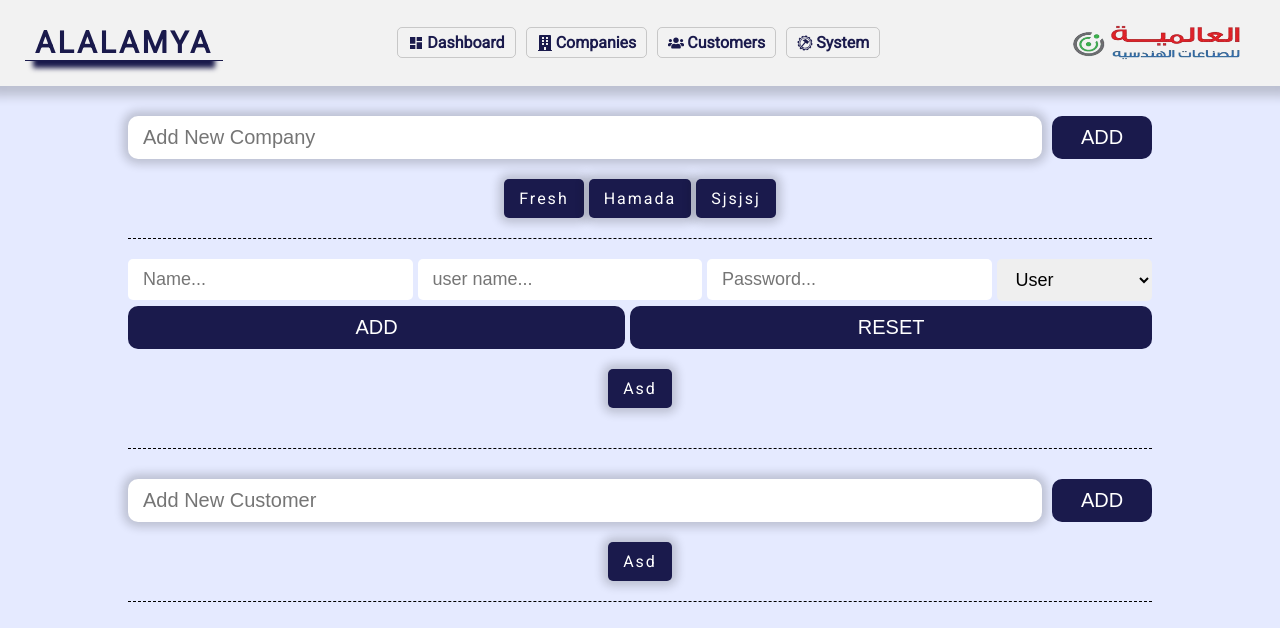
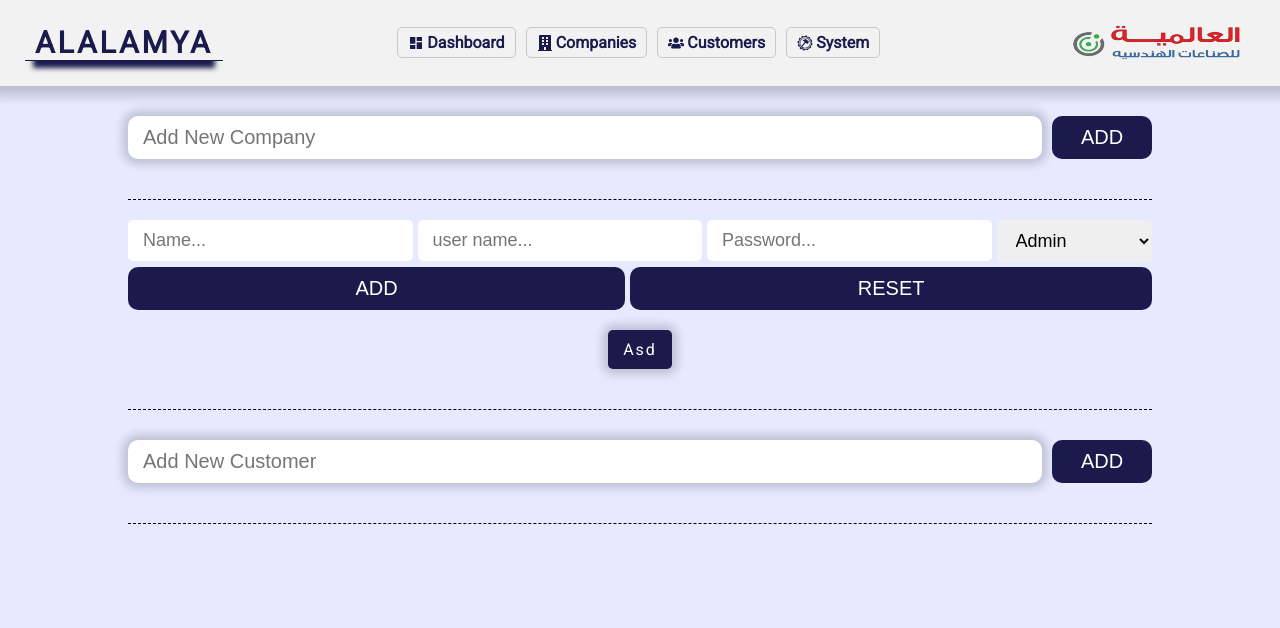
Before and after one commit to Ibrahim11511/Alalamya-Dashboard, a React (Vite) app: page /system in a window 1280 px wide. Shown: the top 628 px of the page. Built offline with nearby package versions, Linux system fonts and the light colour scheme; data requests are answered from the project's data file.

Commit message:
some changes

```diff
--- a/src/App.jsx
+++ b/src/App.jsx
@@ -5,6 +5,7 @@ import Root from "./Root";
 import ErrorPage from "./ErrorPage";
 import Dashboard from "./Pages/DashBoard/DashBoard";
 import System from "./Pages/System Page/System";
+import CustomerPage from "./Pages/Customers Page/CustomerPage";
 function App() {
   const routes = createBrowserRouter([
     {
@@ -26,7 +27,7 @@ function App() {
         },
         {
           path: "customers",
-          element: <Dashboard />,
+          element: <CustomerPage />,
         },
         {
           path: "system",
--- a/src/Components/Context Menu/ContextMenu.jsx
+++ b/src/Components/Context Menu/ContextMenu.jsx
@@ -6,15 +6,10 @@ import { FaUsers } from "react-icons/fa";
 import React from "react";
 import { contextContextMenu } from "../../Context";
 import Swal from "sweetalert2";
+import { handelDeleteRequest } from "../../global";
 export default function ContextMenu() {
   const { position, visible, contextPath, contextID } =
     React.useContext(contextContextMenu);
-
-  const handelDeleteRequest = (path, id) => {
-    fetch(`http://localhost:3000/${path}/${id}`, {
-      method: "DELETE",
-    });
-  };
 
   const handelDeleteBtnClick = () => {
     Swal.fire({
@@ -26,7 +21,6 @@ export default function ContextMenu() {
       cancelButtonColor: "#d33",
       confirmButtonText: "Yes, delete it!",
     }).then((result) => {
-      console.log(result);
       if (result.isConfirmed) {
         handelDeleteRequest(contextPath, contextID);
         Swal.fire({
--- a/src/Components/System/companies-section/CompaniesSection.jsx
+++ b/src/Components/System/companies-section/CompaniesSection.jsx
@@ -1,8 +1,8 @@
 /* eslint-disable react/prop-types */
-import React, { useEffect } from "react";
 import Styles from "./CompaniesSection.module.css";
 import { contextContextMenu } from "../../../Context";
 import { handelContextMenu } from "../../../global";
+import React from "react";
 export default function CompaniesSection({
   apiCompaniesResult,
   setNewCompaniesInput,
@@ -34,8 +34,6 @@ export default function CompaniesSection({
     setNewCompaniesInput("");
   };
 
-  useEffect(() => {}, []);
-
   return (
     <section className={Styles.Companies}>
       <div className={Styles.newCompany}>
--- a/src/Components/System/companies-section/CompaniesSection.module.css
+++ b/src/Components/System/companies-section/CompaniesSection.module.css
@@ -4,9 +4,11 @@
   padding-block: 20px;
   border-bottom: 1px dashed #000;
 }
+
 .Customers {
   margin-bottom: 50px;
 }
+
 .newCompany,
 .newCustomer {
   display: grid;
@@ -41,6 +43,12 @@
   cursor: pointer;
 }
 
+.addCompanyBtn:is(:hover, :focus),
+.addCustomerBtn:is(:hover, :focus) {
+  background-color: #25256d;
+  box-shadow: 0 0 10px 5px #10101031;
+}
+
 .currentCompaniesContainer,
 .currentCustomersContainer {
   display: flex;
--- a/src/Components/System/users-section/users.module.css
+++ b/src/Components/System/users-section/users.module.css
@@ -6,6 +6,10 @@
   flex-direction: column;
   justify-content: center;
   align-items: center;
+}
+
+.newUser {
+  width: 100%;
 }
 
 .newUser form {
@@ -17,7 +21,7 @@
   gap: 5px;
 }
 
-.newUser form > * {
+.newUser form>* {
   flex: 1 1 auto;
   padding: 10px 15px;
   font-size: 18px;
@@ -35,7 +39,8 @@
 .newUser form [name="name"] {
   text-transform: capitalize;
 }
-.newUser form > :focus {
+
+.newUser form> :focus {
   box-shadow: 0 0 10px 5px #10101031;
 }
 
@@ -53,6 +58,12 @@
   cursor: pointer;
   text-transform: uppercase;
   width: fit-content;
+}
+
+.newUser form [type="submit"]:hover,
+.newUser form [type="reset"]:hover {
+  background-color: #25256d;
+  box-shadow: 0 0 10px 5px #10101031;
 }
 
 .currentUsers {
--- a/src/Global.js
+++ b/src/Global.js
@@ -13,3 +13,8 @@ export const handelContextMenu = (
     visibilitySetter(false);
   }, 1500);
 };
+export const handelDeleteRequest = (path, id) => {
+  fetch(`http://localhost:3000/${path}/${id}`, {
+    method: "DELETE",
+  });
+};
--- /dev/null
+++ b/src/Pages/Customers Page/CustomerPage.jsx
@@ -0,0 +1,3 @@
+export default function CustomerPage() {
+  return <div>Customer Page</div>;
+}
--- a/src/Pages/System Page/System.jsx
+++ b/src/Pages/System Page/System.jsx
@@ -13,7 +13,7 @@ export default function System() {
     name: "",
     userName: "",
     password: "",
-    role: "user",
+    role: "",
   });
   const [apiCompaniesResult, setApiCompaniesResult] = useState([]);
   const [apiUsersResult, setApiUsersResult] = useState([]);
--- a/src/data/db.json
+++ b/src/data/db.json
@@ -1,35 +1,13 @@
 {
   "users": [
     {
-      "id": "f31d",
+      "id": "b0ff",
       "name": "asd",
       "userName": "asd",
       "password": "asd",
-      "role": "user"
+      "role": "moderator"
     }
   ],
-  "customers": [
-    {
-      "id": "8515",
-      "customerName": "asd",
-      "customerNameInvoices": []
-    }
-  ],
-  "companies": [
-    {
-      "id": "99f1",
-      "companyName": "fresh",
-      "companyInvoices": []
-    },
-    {
-      "id": "1a2d",
-      "companyName": "hamada",
-      "companyInvoices": []
-    },
-    {
-      "id": "842c",
-      "companyName": "sjsjsj",
-      "companyInvoices": []
-    }
-  ]
+  "customers": [],
+  "companies": []
 }
```
Also changed, not shown: src/Components/NavBar/navbar.module.css (line endings or trailing spaces), src/Pages/Customers Page/customerpage.module.css (added), 1 other file (tests, documents, lock files or other folders).
